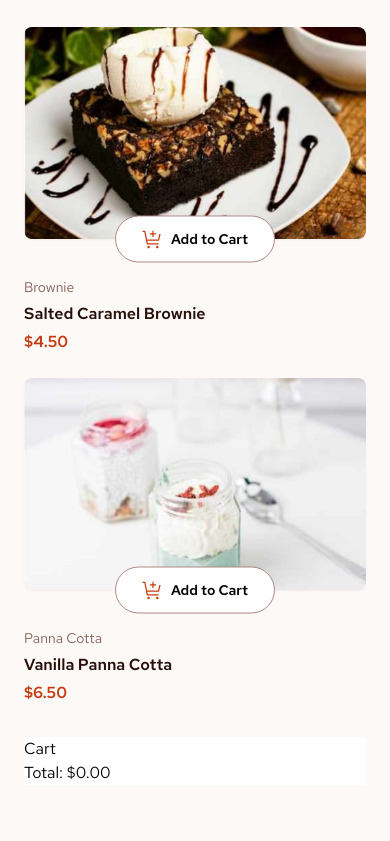
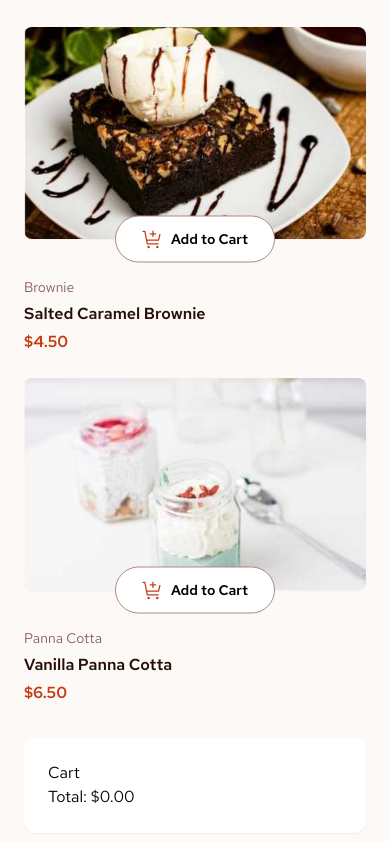
Before and after one commit to solvman/product-list-with-cart-main, a Next.js app: page / in a window 390 px wide. Shown: the part 2553-3394 px from the top of the page. Before the commit the page ends 3362 px from the top, so only its background shows below. Built offline with nearby package versions, Linux system fonts and the light colour scheme.

Commit message:
refactor: Update Cart component styling and layout

```diff
--- a/components/Cart.tsx
+++ b/components/Cart.tsx
@@ -7,7 +7,7 @@ function Cart() {
   const { cart, totalPrice } = useCart();
 
   return (
-    <section className="w-full self-start bg-white lg:w-[35%]">
+    <section className="w-full self-start rounded-xl bg-white p-300 shadow-sm lg:w-[35%]">
       <h2 className="">Cart</h2>
       <ul className="flex flex-col">
         {cart.map((item: CartItemType) => {
```
